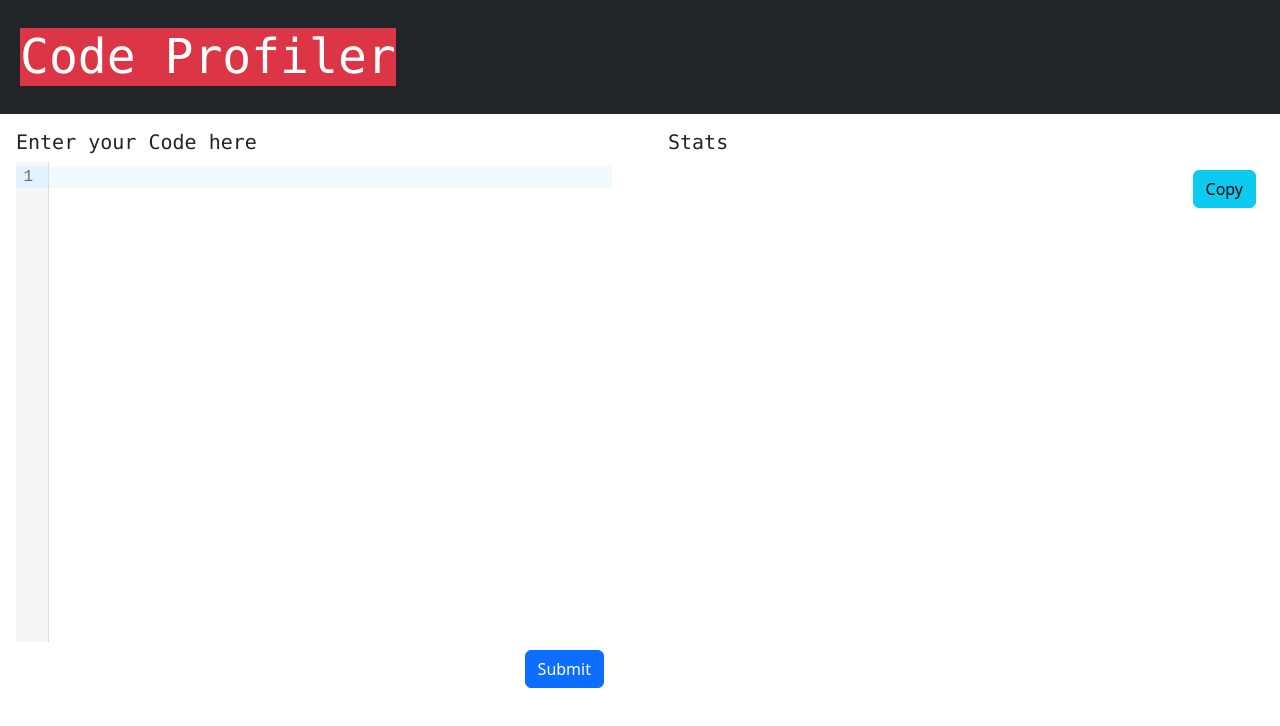
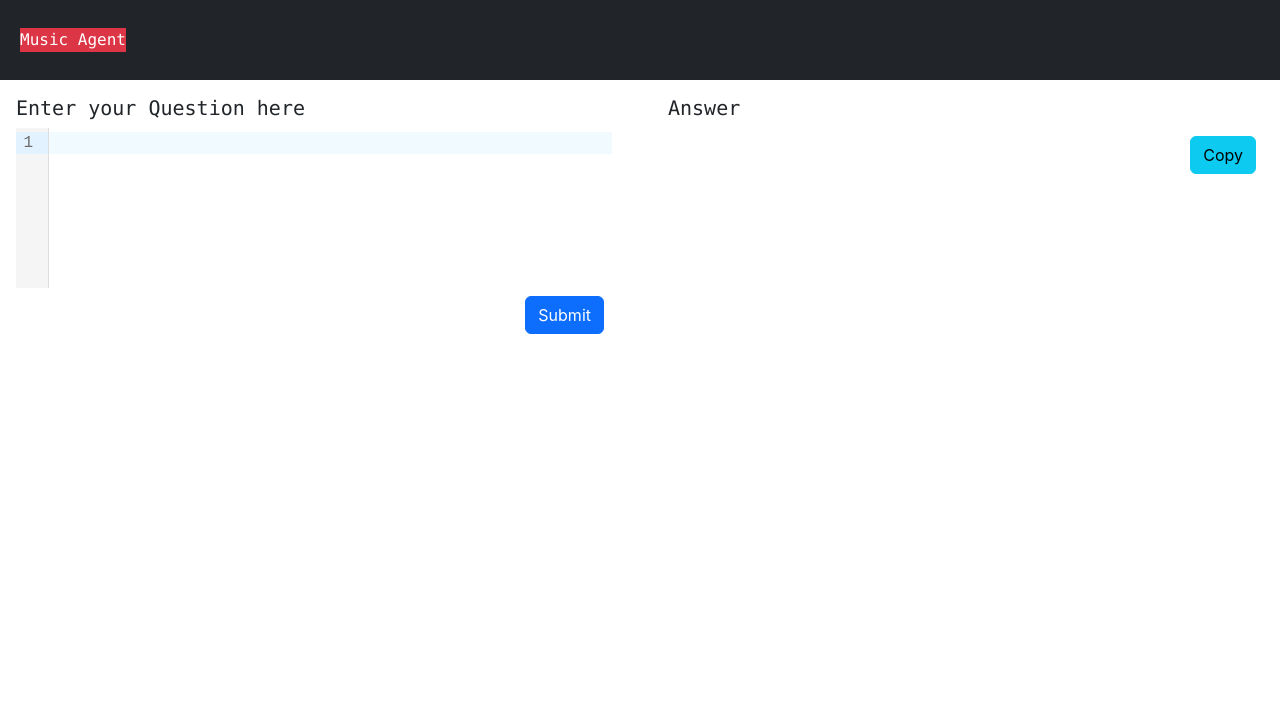
Before and after one commit to sayederfanarefin/intelligent-agent-music, a React (Create React App) app: page / in a window 1280 px wide. Shown: the top 726 px of the page. Built offline with nearby package versions, Linux system fonts and the light colour scheme.

Commit message:
revamp code profiler to music app

```diff
--- a/src/App.css
+++ b/src/App.css
@@ -1,38 +1,7 @@
-.App {
-  text-align: center;
+.app-page {
+  height: 100vh;
 }
 
-.App-logo {
-  height: 40vmin;
-  pointer-events: none;
+.art-page {
+  height: 800px;
 }
-
-@media (prefers-reduced-motion: no-preference) {
-  .App-logo {
-    animation: App-logo-spin infinite 20s linear;
-  }
-}
-
-.App-header {
-  background-color: #282c34;
-  min-height: 100vh;
-  display: flex;
-  flex-direction: column;
-  align-items: center;
-  justify-content: center;
-  font-size: calc(10px + 2vmin);
-  color: white;
-}
-
-.App-link {
-  color: #61dafb;
-}
-
-@keyframes App-logo-spin {
-  from {
-    transform: rotate(0deg);
-  }
-  to {
-    transform: rotate(360deg);
-  }
-}
--- a/src/App.js
+++ b/src/App.js
@@ -1,20 +1,19 @@
 import { useState } from "react";
-import Col from "react-bootstrap/Col";
+import { Col, Row } from "react-bootstrap";
 import Container from "react-bootstrap/Container";
 import Navbar from "react-bootstrap/Navbar";
-import Row from "react-bootstrap/Row";
 import "./App.css";
 import CodeForm from "./components/code-form";
 import ResultBox from "./components/result-box";
 
 function App() {
-  const [data, setData] = useState({});
+  const [data, setData] = useState("");
   const [loading, setLoading] = useState(false);
   return (
-    <Container fluid className="overflow-hidden p-0">
+    <Container fluid className="p-0 app-page">
       <Navbar expand="lg" bg="dark" variant="dark">
         <Container className="font-monospace m-1 p-3">
-          <span className="display-5 text-bg-danger">Code Profiler</span>
+          <span className="text-bg-danger">Music Agent</span>
         </Container>
       </Navbar>
       <Row>
--- a/src/components/code-form.js
+++ b/src/components/code-form.js
@@ -2,23 +2,22 @@ import CodeMirror from "@uiw/react-codemirror";
 import { useState } from "react";
 import Button from "react-bootstrap/Button";
 import Form from "react-bootstrap/Form";
-
-import { python } from "@codemirror/lang-python";
 
 function CodeForm(props) {
   const [code, setCode] = useState("");
 
   const submit = () => {
     props.setLoading(true);
-    fetch("http://localhost:8001/", {
+    fetch("https://cors-anywhere.herokuapp.com/http://wave.ttu.edu/ajax.php", {
+      headers: {
+        accept: "/",
+        "accept-language": "en-US,en;q=0.9",
+        "content-type": "application/x-www-form-urlencoded; charset=UTF-8",
+        "x-requested-with": "XMLHttpRequest",
+      },
+      body: `action=getQuery&query=${code}&editor=%25%25%25%25%25%25%25%25%25%25%25%25%25%25%25%25%25%25%25%25%25%25%25%25%25%25%25%25%25%0A%25%25+Template+for+a+SPARC+file%0A%25%25+Author%3A+%0A%25%25+Description%3A%0A%25%25%25%25%25%25%25%25%25%25%25%25%25%25%25%25%25%25%25%25%25%25%25%25%25%25%25%25%25%0A%0Asorts%0A++++%23people+%3D+%7Bsara%2C+bob%7D.%0Apredicates%0A++++father(%23people%2C+%23people).%0Arules%0A++++father(bob%2C+sara).%0A`,
       method: "POST",
-      headers: {
-        Accept: "application/json",
-        "Content-Type": "application/json",
-      },
-      body: JSON.stringify({
-        code,
-      }),
+      mode: "cors",
     })
       .then((response) => {
         if (!response.ok) {
@@ -39,16 +38,20 @@ function CodeForm(props) {
         props.setData(data);
         console.log(data);
         props.setLoading(false);
+      })
+      .catch((d) => {
+        props.setData(`${d}`);
+
+        props.setLoading(false);
       });
   };
 
   return (
     <Form className="p-3">
-      <h5 className="font-monospace">Enter your Code here</h5>
+      <h5 className="font-monospace">Enter your Question here</h5>
       <CodeMirror
         value={code}
-        height="60vh"
-        extensions={[python()]}
+        height="20vh"
         options={{
           theme: "dracula",
         }}
--- a/src/components/result-box.js
+++ b/src/components/result-box.js
@@ -6,13 +6,14 @@ function ResultBox(props) {
 
   return (
     <Form className="p-3">
-      <h5 className="font-monospace">Stats</h5>
-      {Object.entries(props.data).map(([k, v]) => (
+      <h5 className="font-monospace">Answer</h5>
+      {/* {Object.entries(props.data).map(([k, v]) => (
         <p>
           <span>{k}</span>
           <span>{v}</span>
         </p>
-      ))}
+      ))} */}
+      {props.data}
       {/* <ProgressBar now={now} label={`${now}%`} /> */}
       <Button variant="info" className="m-2 float-end">
         Copy
```
Also changed, not shown: index.html (added, +26 -0 lines), package.json (+26 -4 lines), src/index.js (+7 -8 lines), .babelrc (added), 2 other files (tests, documents, lock files or other folders).
